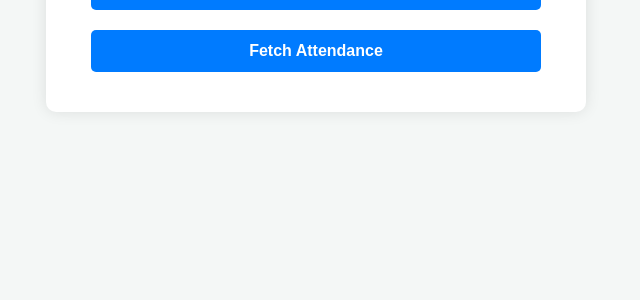
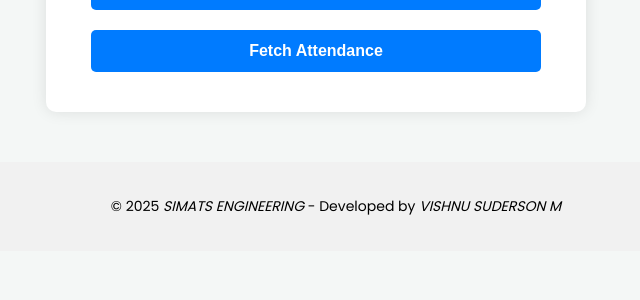
Before and after one commit to vishnu-suderson/CGPA-Calulation, a Flask app: page / in a window 1280 px wide. Shown: the part 414-714 px from the top of the page, without its empty margins (324-964 px from the left). Run offline with Flask 3, Linux system fonts and the light colour scheme.

Commit message:
added footer

```diff
--- a/templates/index.html
+++ b/templates/index.html
@@ -196,6 +196,9 @@
       <tbody></tbody>
     </table>
   </div>
+  <footer style="text-align: center;margin-top: 25px; padding: 20px; width: 100%; background-color: #f1f1f1; font-size: 14px;">
+    <p>&copy; 2025 <em>SIMATS ENGINEERING</em> - Developed by <i>VISHNU SUDERSON M</i></p>
+  </footer>
 
   <script>
     function fetchGrades() {
```
